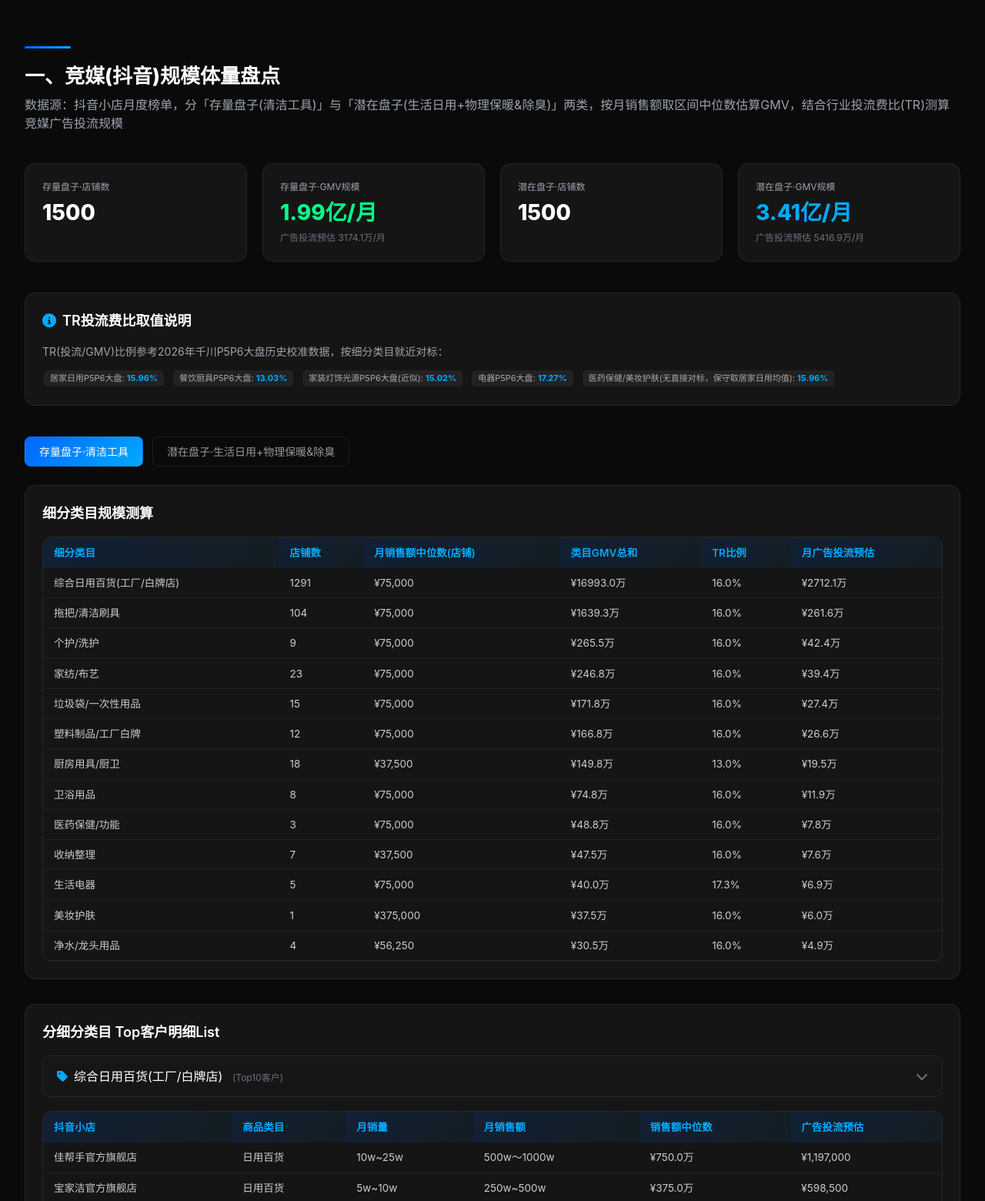
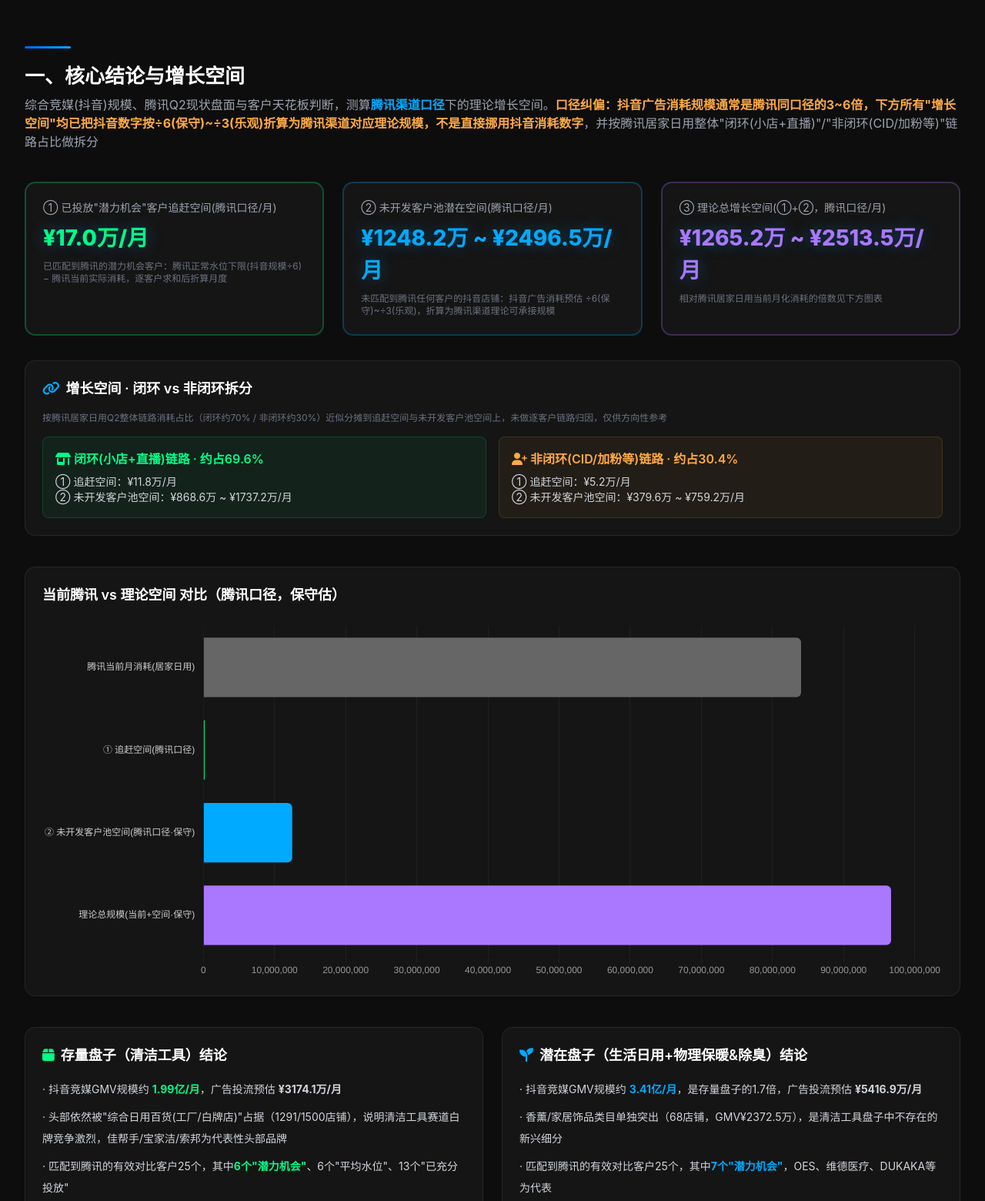
Before and after one commit to cccccccoingjiang77/congjiang.github.io, a plain HTML site: page reports/home-daily-scale-analysis.html in a window 1280 px wide. Shown: the part 500-2060 px from the top of the page at 77% size. Drawn offline with nearby package versions, Linux system fonts and the light colour scheme.

Commit message:
结论前置至Part1；修正增长空间测算口径(未开发客户池按抖音3-6倍反推腾讯口径，追赶空间改用真实日均值重新计算)；新增闭环/非闭环拆分

```diff
--- a/reports/home-daily-scale-analysis.html
+++ b/reports/home-daily-scale-analysis.html
@@ -58,10 +58,10 @@
         <span class="font-bold text-lg">日百盘面 · 增长空间测算</span>
       </div>
       <div class="hidden lg:flex items-center gap-6 text-sm" id="nav-links">
-        <span class="nav-link" data-t="#s1">一·竞媒规模盘点</span>
-        <span class="nav-link" data-t="#s2">二·腾讯Q2盘面</span>
-        <span class="nav-link" data-t="#s3">三·客户天花板判断</span>
-        <span class="nav-link" data-t="#s4">四·结论与增长空间</span>
+        <span class="nav-link" data-t="#s4">一·核心结论与增长空间</span>
+        <span class="nav-link" data-t="#s1">二·竞媒规模盘点</span>
+        <span class="nav-link" data-t="#s2">三·腾讯Q2盘面</span>
+        <span class="nav-link" data-t="#s3">四·客户天花板判断</span>
       </div>
     </div>
   </div>
@@ -80,12 +80,81 @@
   </div>
 </section>
 
+<!-- Part Conclusion (前置) -->
+<section id="s4" class="py-16 px-4 sm:px-6 lg:px-8 bg-[#0d0d0d]">
+  <div class="max-w-7xl mx-auto">
+    <div class="mb-10">
+      <div class="blue-line mb-4"></div>
+      <h2 class="section-title">一、核心结论与增长空间</h2>
+      <p class="text-gray-400">综合竞媒(抖音)规模、腾讯Q2现状盘面与客户天花板判断，测算<b class="text-[#00aaff]">腾讯渠道口径</b>下的理论增长空间。<b class="text-[#ffaa44]">口径纠偏：抖音广告消耗规模通常是腾讯同口径的3~6倍，下方所有"增长空间"均已把抖音数字按÷6(保守)~÷3(乐观)折算为腾讯渠道对应理论规模，不是直接挪用抖音消耗数字</b>，并按腾讯居家日用整体"闭环(小店+直播)"/"非闭环(CID/加粉等)"链路占比做拆分</p>
+    </div>
+
+    <div class="grid grid-cols-1 lg:grid-cols-3 gap-6 mb-8">
+      <div class="card border-2 border-[rgba(0,255,136,.25)]">
+        <div class="text-sm text-gray-400 mb-2">① 已投放"潜力机会"客户追赶空间(腾讯口径/月)</div>
+        <div class="kpi-num glow-num text-[#00ff88]" id="c-gap-1">-</div>
+        <div class="text-xs text-gray-500 mt-2">已匹配到腾讯的潜力机会客户：腾讯正常水位下限(抖音规模÷6) − 腾讯当前实际消耗，逐客户求和后折算月度</div>
+      </div>
+      <div class="card border-2 border-[rgba(0,170,255,.25)]">
+        <div class="text-sm text-gray-400 mb-2">② 未开发客户池潜在空间(腾讯口径/月)</div>
+        <div class="kpi-num glow-num text-[#00aaff]" id="c-gap-2">-</div>
+        <div class="text-xs text-gray-500 mt-2">未匹配到腾讯任何客户的抖音店铺：抖音广告消耗预估 ÷6(保守)~÷3(乐观)，折算为腾讯渠道理论可承接规模</div>
+      </div>
+      <div class="card border-2 border-[rgba(170,119,255,.25)]">
+        <div class="text-sm text-gray-400 mb-2">③ 理论总增长空间(①+②，腾讯口径/月)</div>
+        <div class="kpi-num glow-num text-[#aa77ff]" id="c-gap-3">-</div>
+        <div class="text-xs text-gray-500 mt-2">相对腾讯居家日用当前月化消耗的倍数见下方图表</div>
+      </div>
+    </div>
+
+    <div class="card mb-10">
+      <h3 class="text-lg font-semibold mb-4 flex items-center gap-2"><i class="fa-solid fa-link text-[#00aaff]"></i>增长空间 · 闭环 vs 非闭环拆分</h3>
+      <p class="text-xs text-gray-500 mb-4">按腾讯居家日用Q2整体链路消耗占比（闭环约70% / 非闭环约30%）近似分摊到追赶空间与未开发客户池空间上，未做逐客户链路归因，仅供方向性参考</p>
+      <div class="grid grid-cols-1 md:grid-cols-2 gap-4" id="p4-link-split"></div>
+    </div>
+
+    <div class="card mb-10">
+      <h3 class="text-lg font-semibold mb-4">当前腾讯 vs 理论空间 对比（腾讯口径，保守估）</h3>
+      <canvas id="chart-gap" height="120"></canvas>
+    </div>
+
+    <div class="grid grid-cols-1 md:grid-cols-2 gap-6 mb-10">
+      <div class="card">
+        <h3 class="text-lg font-semibold mb-4 flex items-center gap-2"><i class="fa-solid fa-box text-[#00ff88]"></i>存量盘子（清洁工具）结论</h3>
+        <div id="concl-stock" class="text-sm text-gray-300 leading-7"></div>
+      </div>
+      <div class="card">
+        <h3 class="text-lg font-semibold mb-4 flex items-center gap-2"><i class="fa-solid fa-seedling text-[#00aaff]"></i>潜在盘子（生活日用+物理保暖&除臭）结论</h3>
+        <div id="concl-potential" class="text-sm text-gray-300 leading-7"></div>
+      </div>
+    </div>
+
+    <div class="card">
+      <h3 class="text-lg font-semibold mb-4 flex items-center gap-2"><i class="fa-solid fa-list-check text-[#ffaa44]"></i>运营行动建议</h3>
+      <div class="grid grid-cols-1 md:grid-cols-3 gap-4 text-sm text-gray-300">
+        <div class="p-4 rounded-lg bg-[rgba(0,255,136,.06)] border border-[rgba(0,255,136,.15)]">
+          <div class="font-semibold text-[#00ff88] mb-2"><i class="fa-solid fa-1 mr-1"></i>P0：潜力机会客户加速放量</div>
+          抖音已验证规模但腾讯投流不足6倍的客户（本次识别13个有效对比客户），优先1v1对接放量，用抖音案例数据佐证ROI。
+        </div>
+        <div class="p-4 rounded-lg bg-[rgba(0,170,255,.06)] border border-[rgba(0,170,255,.15)]">
+          <div class="font-semibold text-[#00aaff] mb-2"><i class="fa-solid fa-2 mr-1"></i>P1：未开发客户池冷启动</div>
+          抖音榜单中2813个未匹配店铺（对应品牌），优先按GMV规模排序，从Top50品牌开始教育触达与试投。
+        </div>
+        <div class="p-4 rounded-lg bg-[rgba(170,119,255,.06)] border border-[rgba(170,119,255,.15)]">
+          <div class="font-semibold text-[#aa77ff] mb-2"><i class="fa-solid fa-3 mr-1"></i>P2：非闭环链路提效</div>
+          腾讯居家日用非闭环链路(CID/加粉等)占比30.4%但客户数仅9.1%，说明少数客户高度依赖非闭环，需评估闭环转化潜力。
+        </div>
+      </div>
+    </div>
+  </div>
+</section>
+
 <!-- Part 1 -->
 <section id="s1" class="py-16 px-4 sm:px-6 lg:px-8">
   <div class="max-w-7xl mx-auto">
     <div class="mb-10">
       <div class="blue-line mb-4"></div>
-      <h2 class="section-title">一、竞媒(抖音)规模体量盘点</h2>
+      <h2 class="section-title">二、竞媒(抖音)规模体量盘点</h2>
       <p class="text-gray-400">数据源：抖音小店月度榜单，分「存量盘子(清洁工具)」与「潜在盘子(生活日用+物理保暖&除臭)」两类，按月销售额取区间中位数估算GMV，结合行业投流费比(TR)测算竞媒广告投流规模</p>
     </div>
 
@@ -135,7 +204,7 @@
   <div class="max-w-7xl mx-auto">
     <div class="mb-10">
       <div class="blue-line mb-4"></div>
-      <h2 class="section-title">二、腾讯渠道Q2规模情况分析</h2>
+      <h2 class="section-title">三、腾讯渠道Q2规模情况分析</h2>
       <p class="text-gray-400">KPI三级行业=居家日用，链路区分：小店+直播="闭环"，其余(CID/加粉/品宣/其他/直购)="非闭环"；二级类目名称v2维度已通过"商品统一类目V2(一级～四级)"字段做过range double check；<b class="text-[#00aaff]">以下所有金额均为日均口径</b>(Q2总消耗÷91天)，便于与抖音竞媒规模直接对比</p>
     </div>
 
@@ -178,7 +247,7 @@
   <div class="max-w-7xl mx-auto">
     <div class="mb-10">
       <div class="blue-line mb-4"></div>
-      <h2 class="section-title">三、抖音×腾讯客户匹配与投流天花板判断</h2>
+      <h2 class="section-title">四、抖音×腾讯客户匹配与投流天花板判断</h2>
       <p class="text-gray-400">匹配逻辑：以<b class="text-[#00aaff]">抖音小店名称</b>为线索，与腾讯侧客户简称（公司全称/主体名）进行品牌词/关键词相似匹配，并结合商品类目是否同属居家日用做交叉核验；已<b class="text-[#ffaa44]">排除"个体工商户/xx商行"等泛化注册名</b>，避免因主体名过于宽泛导致误匹配到无关腾讯客户。下表同时展示<b>腾讯客户简称</b>与<b>抖音小店名称</b>两列，便于核对匹配对应关系（一个腾讯客户可能对应多个抖音小店，此时"抖音小店名称"列会列出全部小店名，以";"分隔，"抖音门店数"即为该客户匹配到的小店数量）。判定规则：抖音广告消耗规模(TR×月销售额) ≥ 腾讯×6倍 → 潜力机会；3~6倍 → 平均水位；&lt;3倍 → 已充分投放。<b class="text-[#00aaff]">排序逻辑：先按天花板判断分组(潜力机会优先)，再按"预期增长空间"（腾讯正常应达到的消耗水位 − 腾讯当前实际消耗）降序排列</b>，兼顾"判断结论"与"绝对规模"两个维度</p>
     </div>
 
@@ -221,69 +290,6 @@
           <thead><tr><th>盘子</th><th>腾讯客户简称</th><th>抖音小店名称</th><th>抖音门店数</th><th>抖音广告消耗规模(日均预估)</th><th>腾讯正常水位区间(日均预期)</th><th>腾讯日均消耗(实际值)</th><th>预期增长空间(日均)</th><th>抖音/腾讯倍数</th><th>天花板判断</th></tr></thead>
           <tbody id="p3-table"></tbody>
         </table>
-      </div>
-    </div>
-  </div>
-</section>
-
-<!-- Part 4 -->
-<section id="s4" class="py-16 px-4 sm:px-6 lg:px-8 bg-[#0d0d0d]">
-  <div class="max-w-7xl mx-auto">
-    <div class="mb-10">
-      <div class="blue-line mb-4"></div>
-      <h2 class="section-title">四、结论与规模增长空间</h2>
-      <p class="text-gray-400">综合竞媒规模、腾讯现状盘面与客户天花板判断，测算腾讯渠道理论增长空间</p>
-    </div>
-
-    <div class="grid grid-cols-1 lg:grid-cols-3 gap-6 mb-10">
-      <div class="card border-2 border-[rgba(0,255,136,.25)]">
-        <div class="text-sm text-gray-400 mb-2">① 已投放客户的追赶空间</div>
-        <div class="kpi-num glow-num text-[#00ff88]" id="c-gap-1">-</div>
-        <div class="text-xs text-gray-500 mt-2">「潜力机会」分层客户：抖音广告消耗预估 - 腾讯当前月消耗</div>
-      </div>
-      <div class="card border-2 border-[rgba(0,170,255,.25)]">
-        <div class="text-sm text-gray-400 mb-2">② 未开发客户池的潜在空间</div>
-        <div class="kpi-num glow-num text-[#00aaff]" id="c-gap-2">-</div>
-        <div class="text-xs text-gray-500 mt-2">抖音榜单中未匹配到腾讯任何客户的头部/腰部店铺，广告消耗预估总和</div>
-      </div>
-      <div class="card border-2 border-[rgba(170,119,255,.25)]">
-        <div class="text-sm text-gray-400 mb-2">③ 理论总增长空间（①+②）</div>
-        <div class="kpi-num glow-num text-[#aa77ff]" id="c-gap-3">-</div>
-        <div class="text-xs text-gray-500 mt-2">相对腾讯居家日用当前月化消耗的倍数见下方</div>
-      </div>
-    </div>
-
-    <div class="card mb-10">
-      <h3 class="text-lg font-semibold mb-4">当前腾讯 vs 理论空间 对比</h3>
-      <canvas id="chart-gap" height="120"></canvas>
-    </div>
-
-    <div class="grid grid-cols-1 md:grid-cols-2 gap-6 mb-10">
-      <div class="card">
-        <h3 class="text-lg font-semibold mb-4 flex items-center gap-2"><i class="fa-solid fa-box text-[#00ff88]"></i>存量盘子（清洁工具）结论</h3>
-        <div id="concl-stock" class="text-sm text-gray-300 leading-7"></div>
-      </div>
-      <div class="card">
-        <h3 class="text-lg font-semibold mb-4 flex items-center gap-2"><i class="fa-solid fa-seedling text-[#00aaff]"></i>潜在盘子（生活日用+物理保暖&除臭）结论</h3>
-        <div id="concl-potential" class="text-sm text-gray-300 leading-7"></div>
-      </div>
-    </div>
-
-    <div class="card">
-      <h3 class="text-lg font-semibold mb-4 flex items-center gap-2"><i class="fa-solid fa-list-check text-[#ffaa44]"></i>运营行动建议</h3>
-      <div class="grid grid-cols-1 md:grid-cols-3 gap-4 text-sm text-gray-300">
-        <div class="p-4 rounded-lg bg-[rgba(0,255,136,.06)] border border-[rgba(0,255,136,.15)]">
-          <div class="font-semibold text-[#00ff88] mb-2"><i class="fa-solid fa-1 mr-1"></i>P0：潜力机会客户加速放量</div>
-          抖音已验证规模但腾讯投流不足6倍的客户（本次识别13个有效对比客户），优先1v1对接放量，用抖音案例数据佐证ROI。
-        </div>
-        <div class="p-4 rounded-lg bg-[rgba(0,170,255,.06)] border border-[rgba(0,170,255,.15)]">
-          <div class="font-semibold text-[#00aaff] mb-2"><i class="fa-solid fa-2 mr-1"></i>P1：未开发客户池冷启动</div>
-          抖音榜单中2813个未匹配店铺（对应品牌），优先按GMV规模排序，从Top50品牌开始教育触达与试投。
-        </div>
-        <div class="p-4 rounded-lg bg-[rgba(170,119,255,.06)] border border-[rgba(170,119,255,.15)]">
-          <div class="font-semibold text-[#aa77ff] mb-2"><i class="fa-solid fa-3 mr-1"></i>P2：非闭环链路提效</div>
-          腾讯居家日用非闭环链路(CID/加粉等)占比30.4%但客户数仅9.1%，说明少数客户高度依赖非闭环，需评估闭环转化潜力。
-        </div>
       </div>
     </div>
   </div>
@@ -553,24 +559,53 @@
 }
 
 function renderPart4(){
-  const s = DATA.part3_summary;
-  const gap1 = (s['存量盘子'].opp_dy - s['存量盘子'].opp_tx) + (s['潜在盘子'].opp_dy - s['潜在盘子'].opp_tx);
+  // ① 追赶空间：逐"潜力机会+有效对比"客户，以"腾讯正常水位下限(抖音月度规模÷6) − 腾讯当前实际月消耗(真实日均×30)"求和，已是腾讯口径，不能直接用抖音原始数字相减
+  const oppRows = DATA.part3_customers.filter(r=>r.tier==='潜力机会+增长机会' && r.group==='有效对比客户');
+  const gap1 = oppRows.reduce((sum,r)=>{
+    const normLow = r.dy_ad_est/6;
+    const txNow = r.tx_daily*30;
+    return sum + Math.max(0, normLow - txNow);
+  }, 0);
+
+  // ② 未开发客户池空间：原始数字是"抖音广告消耗预估"，必须按"抖音通常是腾讯3~6倍"反推折算为腾讯渠道理论规模，不能直接当作腾讯侧空间
   const u = DATA.unmatched_summary;
-  const gap2 = u['存量盘子'].ad_est_sum + u['潜在盘子'].ad_est_sum;
-  const gap3 = gap1 + gap2;
+  const dyAdUnmatched = u['存量盘子'].ad_est_sum + u['潜在盘子'].ad_est_sum; // 抖音口径原始值
+  const gap2Low = dyAdUnmatched/6;   // 保守：按6倍折算
+  const gap2High = dyAdUnmatched/3;  // 乐观：按3倍折算
+  const gap2 = gap2Low; // 主KPI展示取保守值，图表/文案同时标注区间
+
+  const gap3Low = gap1 + gap2Low;
+  const gap3High = gap1 + gap2High;
 
   document.getElementById('c-gap-1').innerText = '¥'+fmtWan(gap1)+'/月';
-  document.getElementById('c-gap-2').innerText = '¥'+fmtWan(gap2)+'/月';
-  document.getElementById('c-gap-3').innerText = '¥'+fmtWan(gap3)+'/月';
+  document.getElementById('c-gap-2').innerText = '¥'+fmtWan(gap2Low)+' ~ ¥'+fmtWan(gap2High)+'/月';
+  document.getElementById('c-gap-3').innerText = '¥'+fmtWan(gap3Low)+' ~ ¥'+fmtWan(gap3High)+'/月';
+
+  // 闭环/非闭环拆分：按腾讯居家日用Q2整体链路消耗占比近似分摊
+  const t = DATA.part2_top;
+  const closedPct = t.closed_cost/t.total_cost;
+  const openPct = 1-closedPct;
+  document.getElementById('p4-link-split').innerHTML = `
+    <div class="p-4 rounded-lg bg-[rgba(0,255,136,.06)] border border-[rgba(0,255,136,.15)]">
+      <div class="font-semibold text-[#00ff88] mb-2"><i class="fa-solid fa-shop mr-1"></i>闭环(小店+直播)链路 · 约占${fmtPct(closedPct)}</div>
+      <p class="text-sm text-gray-300">① 追赶空间：¥${fmtWan(gap1*closedPct)}/月</p>
+      <p class="text-sm text-gray-300">② 未开发客户池空间：¥${fmtWan(gap2Low*closedPct)} ~ ¥${fmtWan(gap2High*closedPct)}/月</p>
+    </div>
+    <div class="p-4 rounded-lg bg-[rgba(255,170,68,.06)] border border-[rgba(255,170,68,.15)]">
+      <div class="font-semibold text-[#ffaa44] mb-2"><i class="fa-solid fa-user-plus mr-1"></i>非闭环(CID/加粉等)链路 · 约占${fmtPct(openPct)}</div>
+      <p class="text-sm text-gray-300">① 追赶空间：¥${fmtWan(gap1*openPct)}/月</p>
+      <p class="text-sm text-gray-300">② 未开发客户池空间：¥${fmtWan(gap2Low*openPct)} ~ ¥${fmtWan(gap2High*openPct)}/月</p>
+    </div>
+  `;
 
   const txCurrent = DATA.part2_top.total_cost/DATA.part2_top.days*30;
   new Chart(document.getElementById('chart-gap'), {
     type:'bar',
     data:{
-      labels:['腾讯当前月消耗(居家日用)','① 追赶空间','② 未开发客户池空间','理论总规模(当前+空间)'],
+      labels:['腾讯当前月消耗(居家日用)','① 追赶空间(腾讯口径)','② 未开发客户池空间(腾讯口径·保守)','理论总规模(当前+空间·保守)'],
       datasets:[{
         label:'金额(元/月)',
-        data:[txCurrent, gap1, gap2, txCurrent+gap3],
+        data:[txCurrent, gap1, gap2Low, txCurrent+gap3Low],
         backgroundColor:['#666','#00ff88','#00aaff','#aa77ff'],
         borderRadius:6
       }]
```
